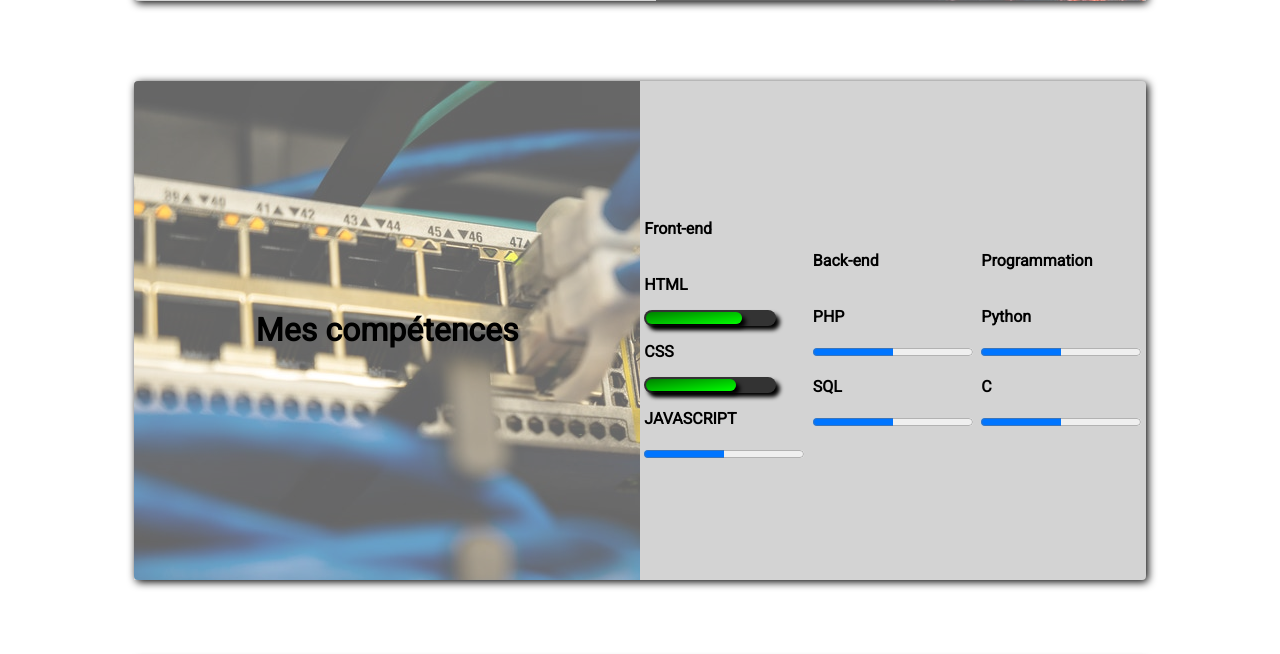
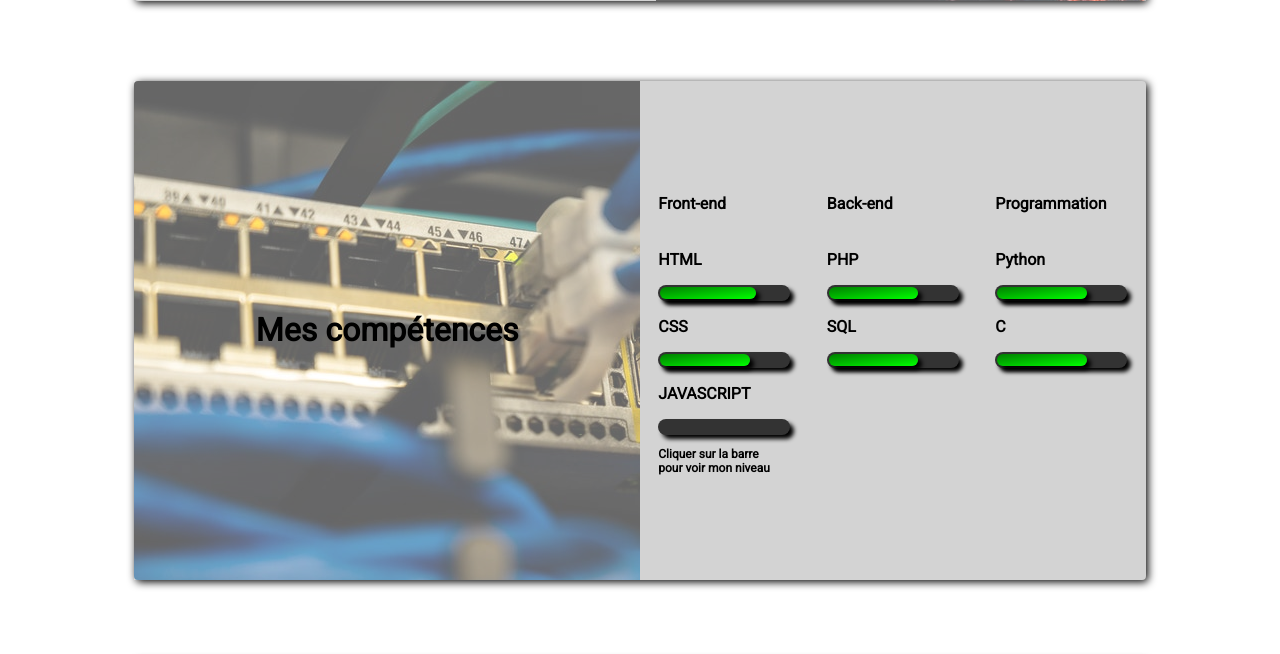
Before and after one commit to tdeniaud/portfolio_Theo_DENIAUD, a PHP site: page / in a window 1280 px wide. Shown: the part 1066-1720 px from the top of the page. Run offline with PHP 8.4, Linux system fonts and the light colour scheme.

Commit message:
Align item progressbar

```diff
--- a/index.html
+++ b/index.html
@@ -197,7 +197,9 @@
 
                                 <p><strong>JAVASCRIPT</strong></p>
 
-                                <progress value="50" max="100"></progress>
+                                <div id="progress-js" onclick="load();"></div>
+                                <p class="small-bold">Cliquer sur la barre <br>pour voir mon niveau</p>
+
 
 
                             </div>
@@ -214,7 +216,7 @@
 
                                 <p><strong>PHP</strong></p>
 
-                                <progress value="50" max="100"></progress>
+                                <div id="progress-php"></div>
 
                             </div>
 
@@ -222,8 +224,7 @@
 
                                 <p><strong>SQL</strong></p>
 
-                                <progress value="50" max="100"></progress>
-
+                                <div id="progress-sql"></div>
                             </div>
 
                         </div>
@@ -238,16 +239,15 @@
 
                                 <p><strong>Python</strong></p>
 
-                                <progress value="50" max="100"></progress>
 
+                                <div id="progress-python"></div>
                             </div>
 
                             <div>
 
                                 <p><strong>C</strong></p>
 
-                                <progress value="50" max="100"></progress>
-
+                                <div id="progress-c"></div>
                             </div>
 
                         </div>
--- a/text/interaction.js
+++ b/text/interaction.js
@@ -19,3 +19,9 @@ function menuAgrandir() {
 
 
 }
+
+function load(){
+
+    document.getElementById("progress-js").id = "progress-replace";
+
+}
--- a/text/progressBar.css
+++ b/text/progressBar.css
@@ -1,3 +1,10 @@
+@keyframes load {
+
+    0% { width: 0%;}
+    100% { width: 60%;}
+
+}
+
 /* PROGRESSBAR PERSONNALISEE*/
 
 #progress-html {
@@ -46,3 +53,126 @@
     height: 100%;
     border-radius: 0.5em;
 }
+
+#progress-js {
+
+    background: #333;
+    border-radius: 0.80em;
+    height: 0.75em;
+    width: 8em;
+    padding: 0.125em;
+    box-shadow: black 0.25em 0.25em 0.25em;
+
+}
+
+#progress-replace {
+
+    background: #333;
+    border-radius: 0.80em;
+    height: 0.75em;
+    width: 8em;
+    padding: 0.125em;
+    box-shadow: black 0.25em 0.25em 0.25em;
+
+}
+#progress-replace:after {
+
+    content: '';
+    display: block;
+    box-shadow: black 0.25em 0.25em 0.25em;
+    background: repeating-linear-gradient(to bottom right, green, rgb(0, 255, 0));;
+    width: 70%;
+    height: 100%;
+    border-radius: 0.5em;
+    animation: forwards 1s load;
+
+}
+
+
+
+#progress-php {
+
+    background: #333;
+    border-radius: 0.80em;
+    height: 0.75em;
+    width: 8em;
+    padding: 0.125em;
+    box-shadow: black 0.25em 0.25em 0.25em;
+
+}
+
+#progress-php:after {
+
+    content: '';
+    display: block;
+    box-shadow: black 0.25em 0.25em 0.25em;
+    background: repeating-linear-gradient(to bottom right, green, rgb(0, 255, 0));;
+    width: 70%;
+    height: 100%;
+    border-radius: 0.5em;
+}
+
+#progress-sql {
+
+    background: #333;
+    border-radius: 0.80em;
+    height: 0.75em;
+    width: 8em;
+    padding: 0.125em;
+    box-shadow: black 0.25em 0.25em 0.25em;
+
+}
+
+#progress-sql:after {
+
+    content: '';
+    display: block;
+    box-shadow: black 0.25em 0.25em 0.25em;
+    background: repeating-linear-gradient(to bottom right, green, rgb(0, 255, 0));;
+    width: 70%;
+    height: 100%;
+    border-radius: 0.5em;
+}
+#progress-python {
+
+    background: #333;
+    border-radius: 0.80em;
+    height: 0.75em;
+    width: 8em;
+    padding: 0.125em;
+    box-shadow: black 0.25em 0.25em 0.25em;
+
+}
+
+#progress-python:after {
+
+    content: '';
+    display: block;
+    box-shadow: black 0.25em 0.25em 0.25em;
+    background: repeating-linear-gradient(to bottom right, green, rgb(0, 255, 0));;
+    width: 70%;
+    height: 100%;
+    border-radius: 0.5em;
+}
+
+#progress-c {
+
+    background: #333;
+    border-radius: 0.80em;
+    height: 0.75em;
+    width: 8em;
+    padding: 0.125em;
+    box-shadow: black 0.25em 0.25em 0.25em;
+
+}
+
+#progress-c:after {
+
+    content: '';
+    display: block;
+    box-shadow: black 0.25em 0.25em 0.25em;
+    background: repeating-linear-gradient(to bottom right, green, rgb(0, 255, 0));;
+    width: 70%;
+    height: 100%;
+    border-radius: 0.5em;
+}
--- a/text/style.css
+++ b/text/style.css
@@ -46,7 +46,7 @@ article {
   display: flex;
   flex-direction: row;
   justify-content: space-around;
-  align-items: center;
+  align-items: stretch;
 
 }
 
@@ -274,3 +274,10 @@ article {
 #menu:hover{
   cursor: pointer;
 }
+
+
+.small-bold {
+
+  font-size: 0.75em;
+  font-weight: bold;
+}
```
